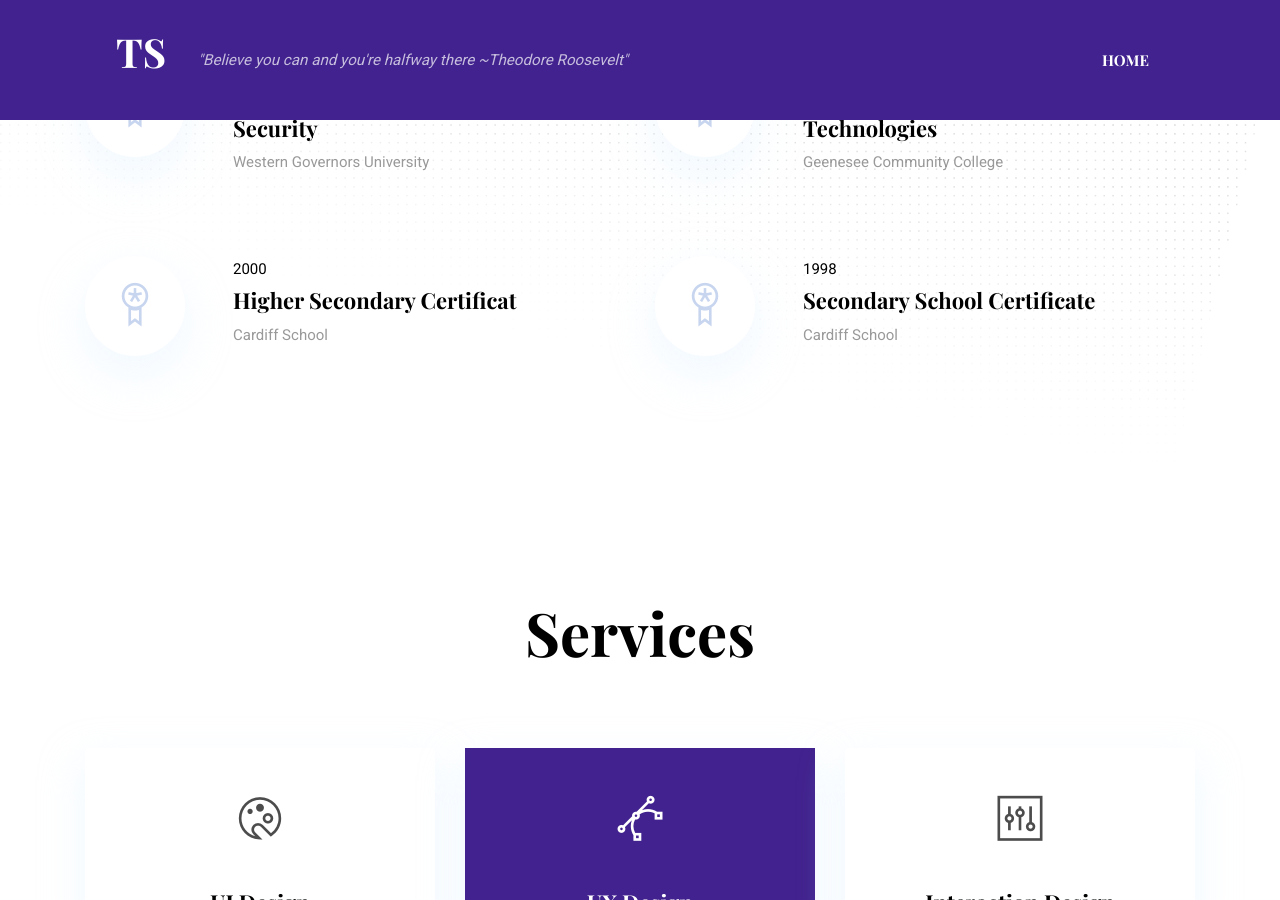
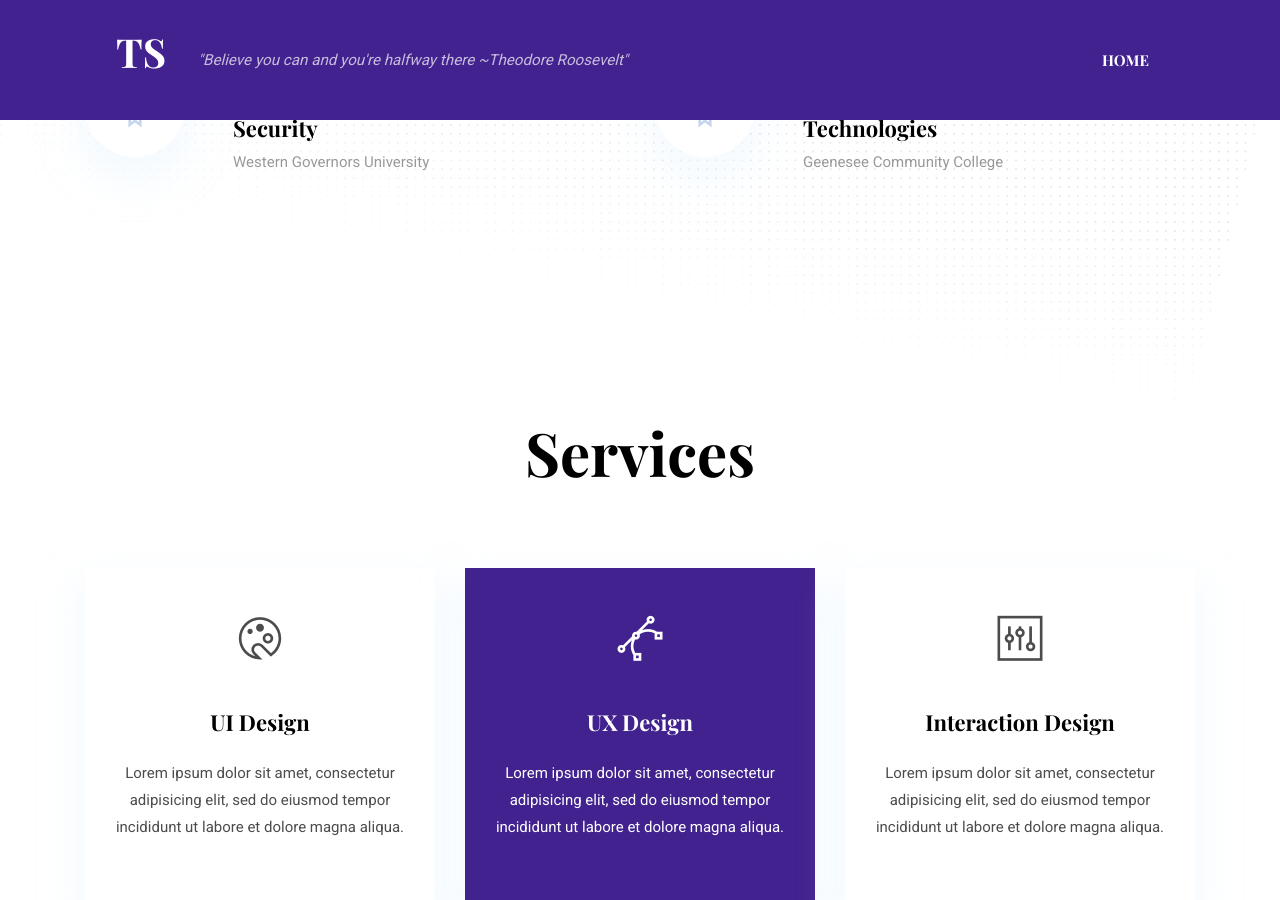
Before and after one commit to swid-tom/swid-tom.github.io, a Jekyll site: the page built from index.html, in a window 1280 px wide and 900 px high, scrolled down 2384 px. Built offline with Jekyll 4.4.1, drawn with Linux system fonts in a browser that asks for light colours.

Commit message:
Update settings.yml

```diff
--- a/_data/settings.yml
+++ b/_data/settings.yml
@@ -128,16 +128,6 @@ education:
       name: A.A.S. Computer Systems & Network Technologies,
       date: "2014",
       organization: "Geenesee Community College",
-    }
-  - {
-      name: Higher Secondary Certificat,
-      date: "2000",
-      organization: "Cardiff School",
-    }
-  - {
-      name: Secondary School Certificate,
-      date: "1998",
-      organization: "Cardiff School",
     }
 
 #-------------------------------
```
